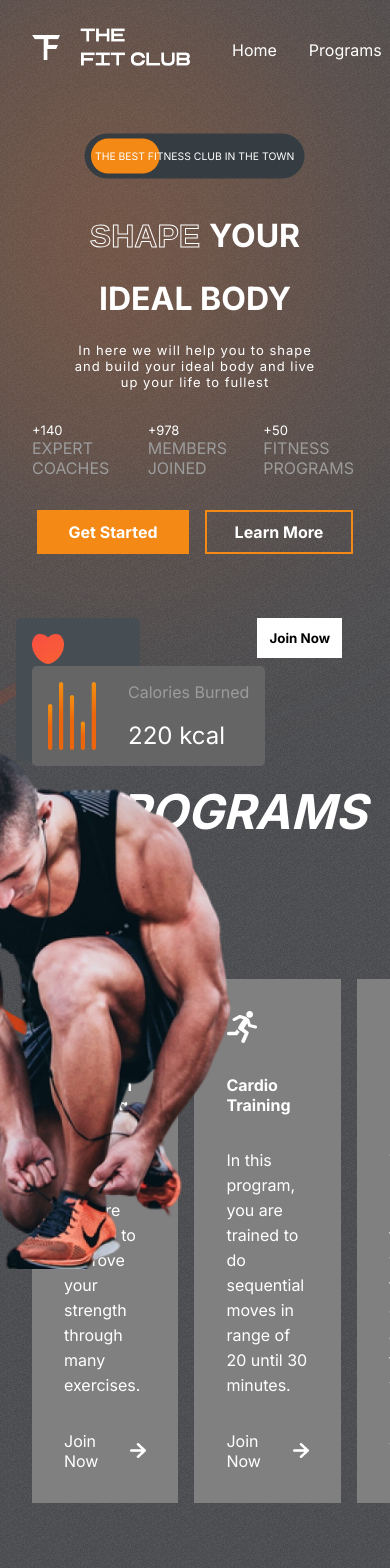
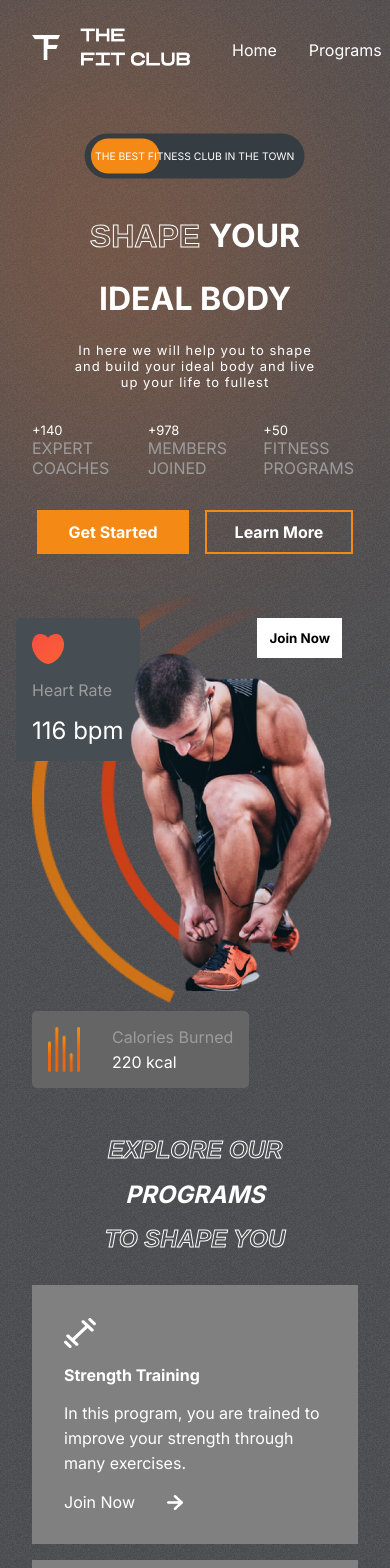
Before and after one commit to Kavimaleesha/FitClub-Starter, a React (Create React App) app: page / in a window 390 px wide. Shown: the top 1568 px of the page. Built offline with nearby package versions, Linux system fonts and the light colour scheme.

Commit message:
02/03/2024
02/03/2024

```diff
--- a/src/components/Hero/Hero.css
+++ b/src/components/Hero/Hero.css
@@ -232,4 +232,23 @@
         top: 5rem;
         left: 2rem;
      }
+     .calories>img{
+        width: 2rem;
+     }
+     .calories>div>:nth-child(2){
+        color: white;
+        font-size: 1rem;
+     }
+     .hero-image{
+        position: relative;
+        width: 15rem;
+        left: 7rem;
+        top: 4rem;
+        align-self: center;
+     }
+     .hero-image-back{
+        width: 15rem;
+        left: 2rem;
+        top: 0rem;
+     }
     }
--- a/src/components/Hero/Hero.jsx
+++ b/src/components/Hero/Hero.jsx
@@ -8,8 +8,8 @@ import Calories from "../../assets/calories.png";
 
 import {motion} from "framer-motion"
 const Hero = () => {
-
   const transition = {type: 'spring',duration:3}
+  const mobile = window.innerWidth<=768 ? true: false;
     return (
       <div className="hero">
 
@@ -19,7 +19,7 @@ const Hero = () => {
   {/* the best ad */}
           <div className="the-best-ad">
           <motion.div
-            initial={{left: '238px'}}
+            initial={{left: mobile? "165px": "238px"}}
             whileInView={{left: '8px'}}
             transition={{...transition, type: 'tween'}}
           ></motion.div>
--- a/src/components/Programs/Programs.css
+++ b/src/components/Programs/Programs.css
@@ -61,3 +61,18 @@
     background: var(--planCard);
     cursor: pointer;
 }
+
+@media screen and (max-width: 768px){
+    .programs-header{
+        flex-direction: column;
+        gap: 1rem;
+        font-size: x-large;
+        align-items: center;
+        justify-content: center;
+        margin-top: 2rem;
+    }
+
+    .program-categories{
+        flex-direction: column;
+    }
+}
--- a/src/components/Reasons/Reasons.css
+++ b/src/components/Reasons/Reasons.css
@@ -89,3 +89,13 @@
 .partners>img{
     width: 2.5rem;
 }
+
+@media screen and (max-width: 768px){
+    .Reasons{
+        flex-direction: column;
+    }
+    .left-r{
+        grid-auto-rows: auto;
+        overflow: hidden;
+    }
+}
```
